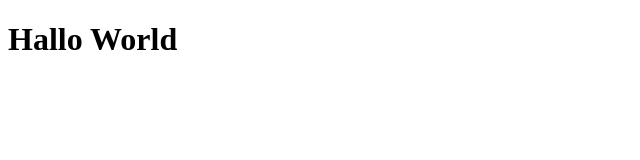
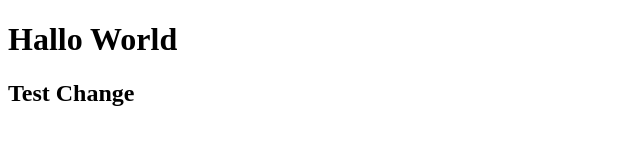
Before and after one commit to zainabbf/project-x, a plain HTML site: page index.html in a window 1280 px wide. Shown: the whole page, without its empty margins (0-640 px from the left). Drawn offline with Linux system fonts and the light colour scheme.

Commit message:
create_2

```diff
--- a/index.html
+++ b/index.html
@@ -8,6 +8,7 @@
 </head>
 <body>
     <h1>Hallo World</h1>
+    <h2>Test Change</h2>
 
 </body>
 </html>
```
